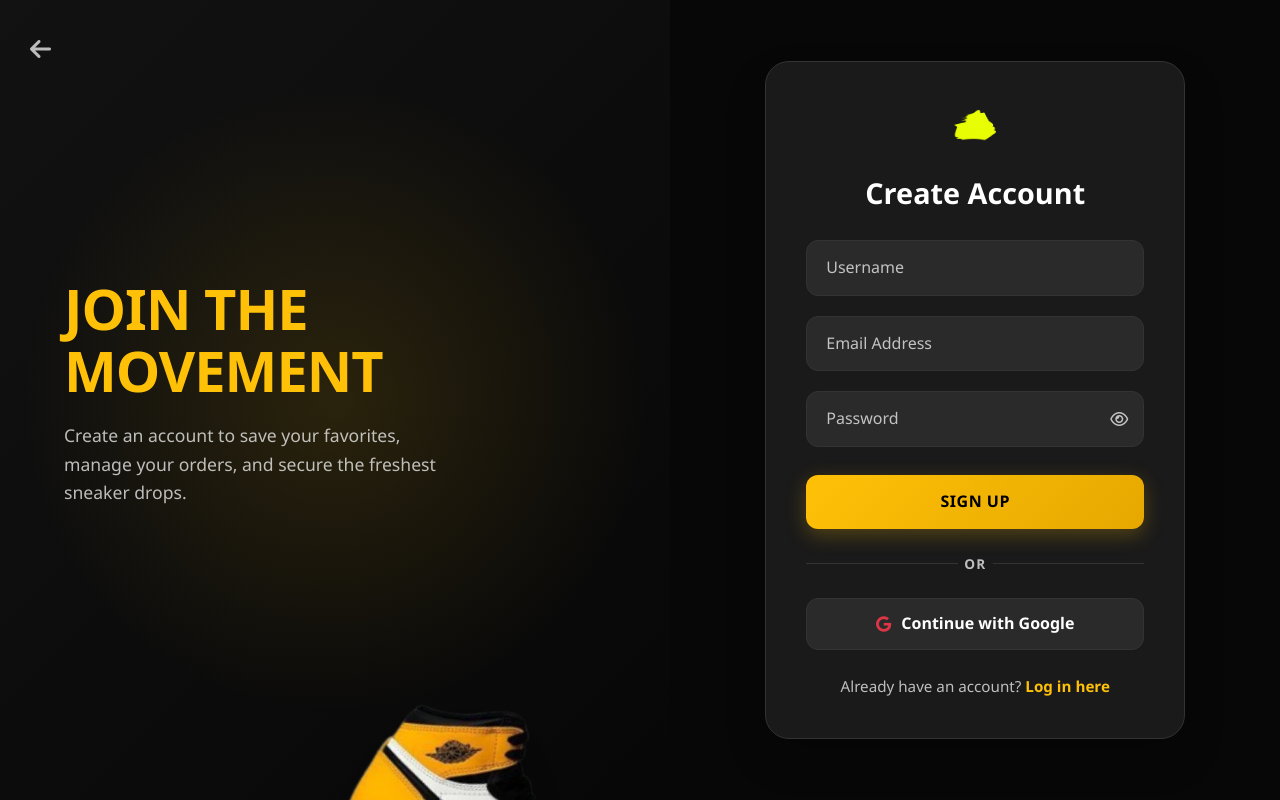
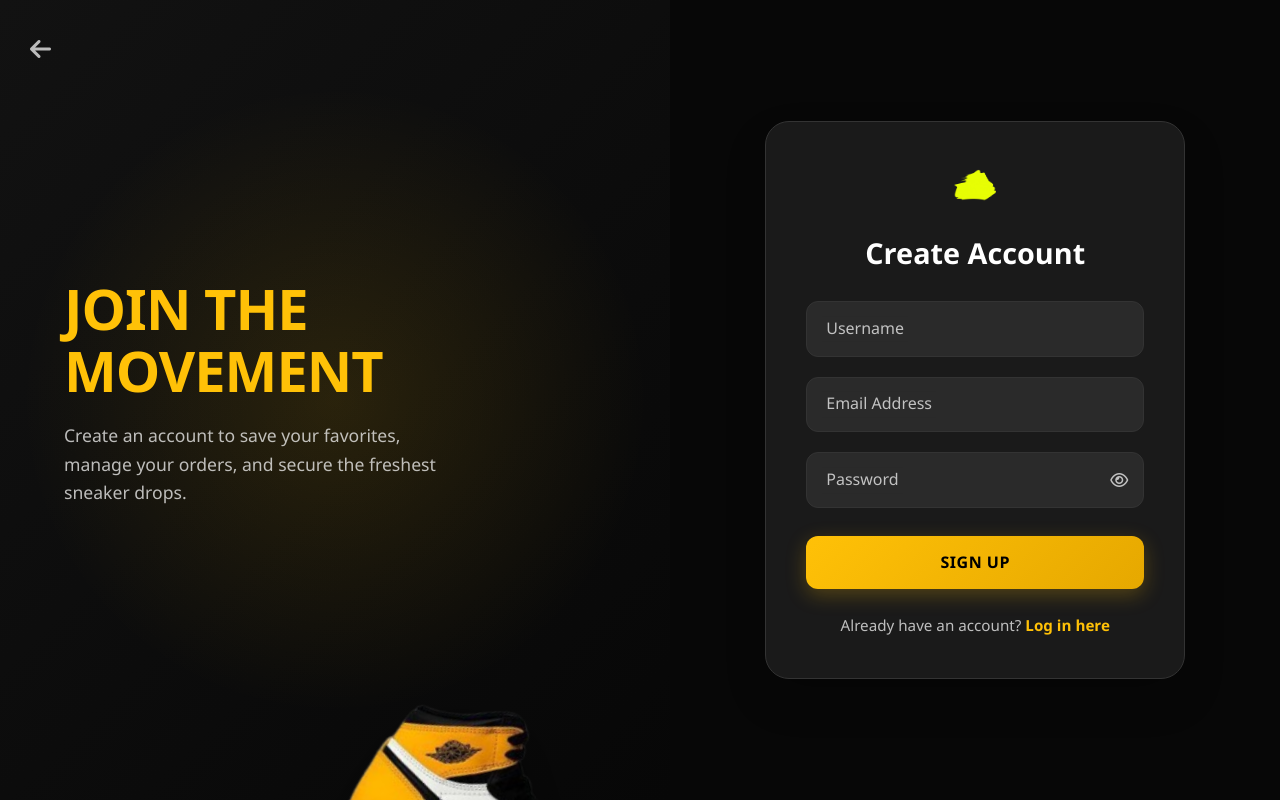
Before and after one commit to TSamnang/Store_shoes_VRUN, a Flask app: page /register in a window 1280 px wide. Run offline with Flask 3, Linux system fonts and the light colour scheme; some libraries are stand-ins or nearby versions.

Commit message:
Update codebase

```diff
--- a/templates/auth/login.html
+++ b/templates/auth/login.html
@@ -62,10 +62,6 @@
                     <button class="btn-auth" type="submit">Sign In</button>
                 </form>
 
-                <div class="divider">Or</div>
-
-                <button class="btn-google"><i class="fa-brands fa-google text-danger"></i> Continue with Google</button>
-
                 <div class="auth-links">
                     Don't have an account? <a href="{{ url_for('register') }}">Sign up now</a>
                 </div>
--- a/templates/auth/register.html
+++ b/templates/auth/register.html
@@ -47,11 +47,6 @@
 
                     <button class="btn-auth mt-2" type="submit">Sign Up</button>
                 </form>
-
-                <div class="divider">Or</div>
-
-                <button class="btn-google"><i class="fa-brands fa-google text-danger"></i> Continue with Google</button>
-
                 <div class="auth-links">
                     Already have an account? <a href="{{ url_for('login') }}">Log in here</a>
                 </div>
```
